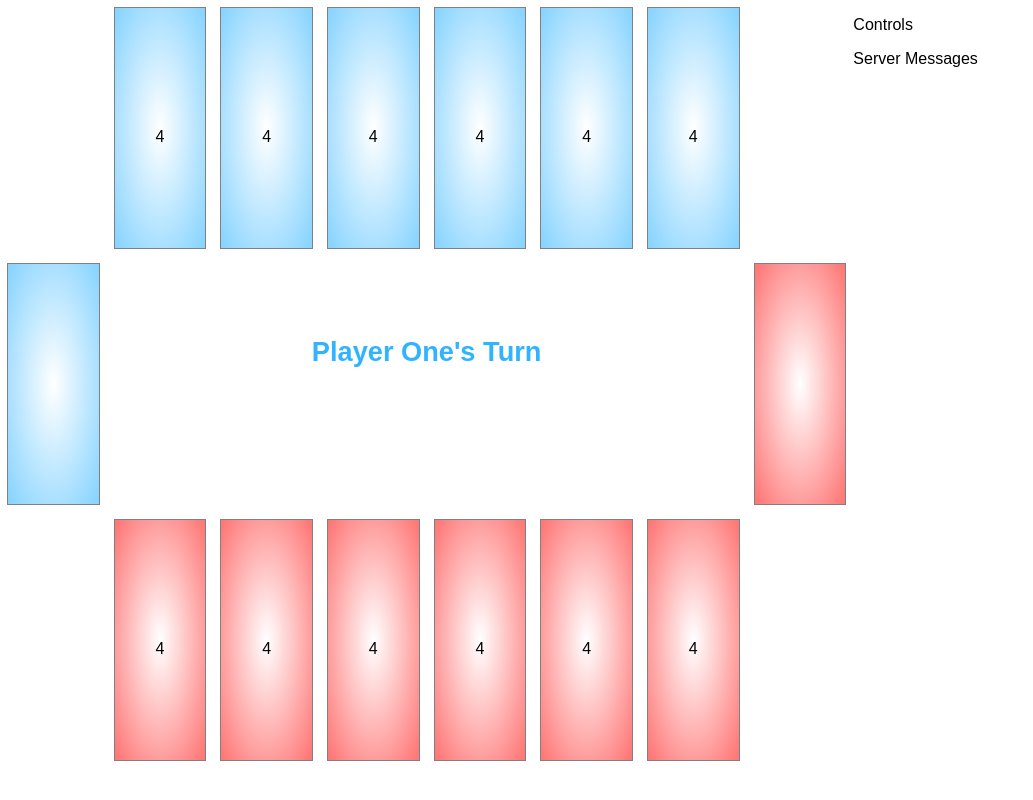
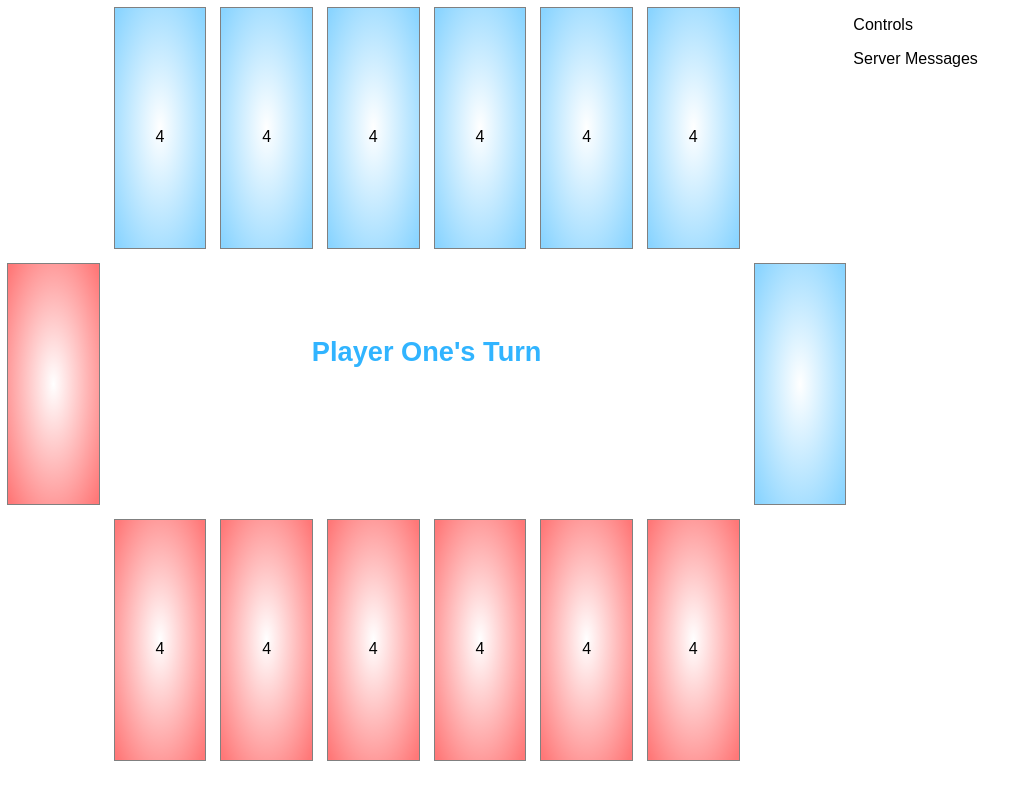
Before and after one commit to mdavolio/mancala, a plain HTML site: page www/index.html in a window 1280 px wide. Shown: the whole page, without its empty margins (0-1033 px from the left). Drawn offline with nearby package versions, Linux system fonts and the light colour scheme.

Commit message:
fixed color of p1 p2 score hole

```diff
--- a/www/index.html
+++ b/www/index.html
@@ -48,13 +48,13 @@
       <div class="pure-g">
         <!-- Mid Row -->
         <div class="pure-u-1-8">
-          <p class="box player_one" id="cell-13">?</p>
+          <p class="box player_two" id="cell-13">?</p>
         </div>
         <div class="pure-u-3-4">
           <p class="box player_turn" id="player_turn">Player Turn</p>
         </div>
         <div class="pure-u-1-8">
-          <p class="box player_two" id="cell-06">?</p>
+          <p class="box player_one" id="cell-06">?</p>
         </div>
       </div>
       <!-- Mid Row -->
```
